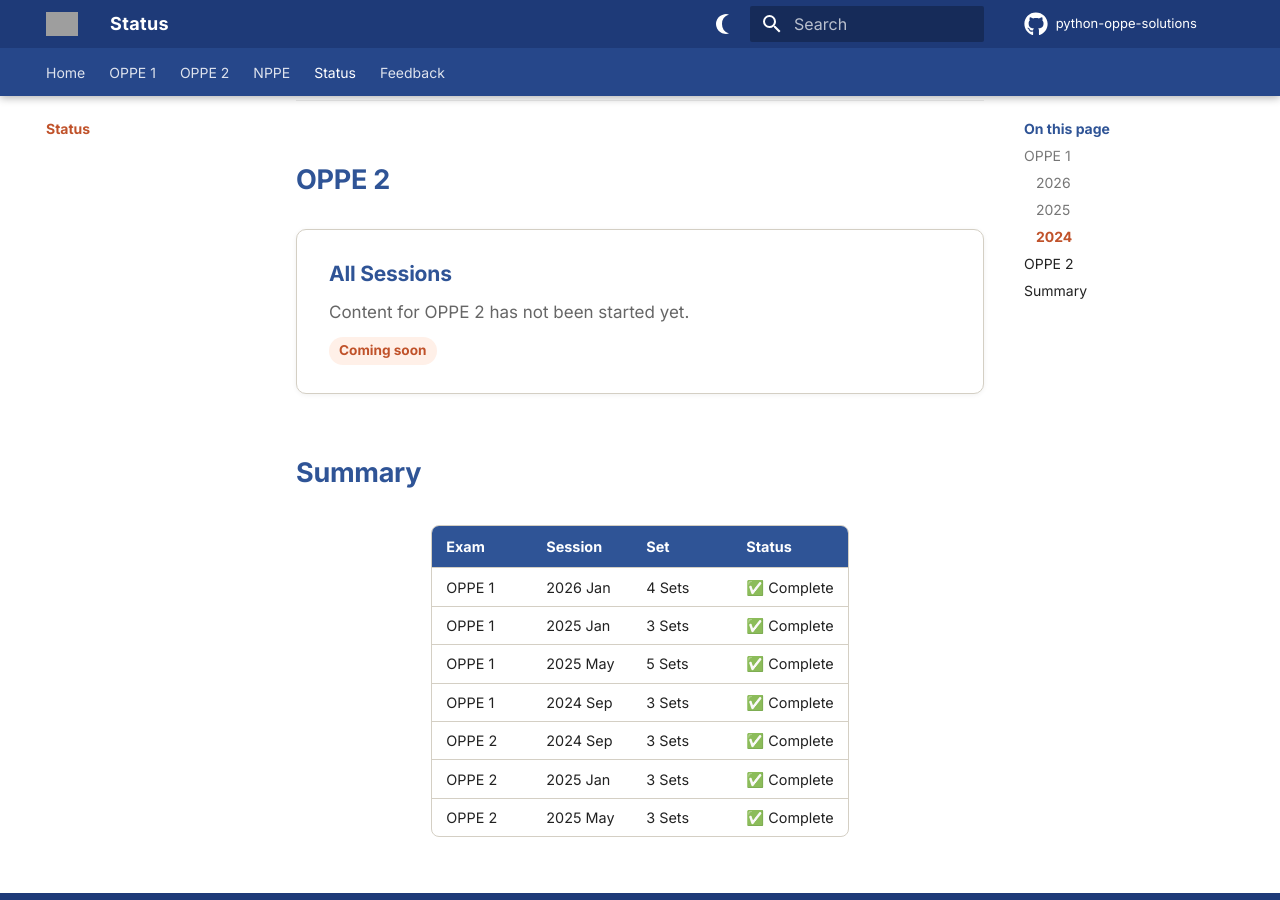
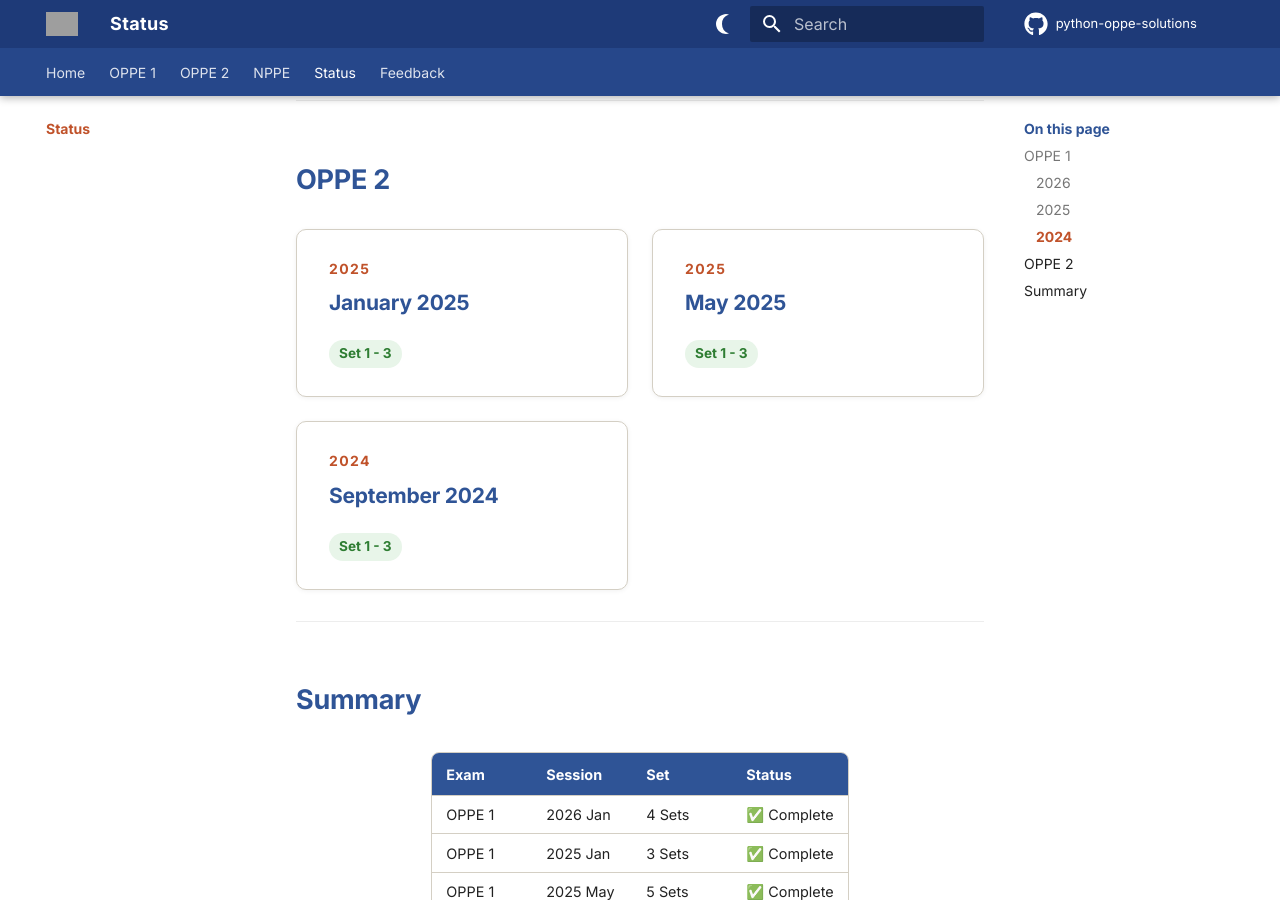
Before and after one commit to Nirban-A/python-oppe-solutions, an MkDocs documentation site: the page built from docs/status.md, in a window 1280 px wide and 900 px high, scrolled down 1250 px. Built offline with MkDocs 1.6.1 and Material for MkDocs 9.7.7, drawn with Linux system fonts in a browser that asks for light colours; comment, search, counter and statistics services are not loaded; grey boxes are pictures that could not be loaded.

Commit message:
updated status page

```diff
--- a/docs/status.md
+++ b/docs/status.md
@@ -61,16 +61,27 @@ Current completion status of all exam sets across OPPE 1 and OPPE 2.
 
 <div class="pb-set-grid">
 
-<a class="pb-set-card" href="../oppe2/">
-<h3>All Sessions</h3>
-<p>Content for OPPE 2 has not been started yet.</p>
-<span class="pb-badge pb-badge-soon">Coming soon</span>
+<a class="pb-set-card" href="../oppe2/2025/jan/">
+<div class="pb-set-card-label">2025</div>
+<h3>January 2025 </h3>
+<span class="pb-badge pb-badge-done"> Set 1 - 3 </span>
+</a>
+
+<a class="pb-set-card" href="../oppe2/2025/may/">
+<div class="pb-set-card-label">2025</div>
+<h3>May 2025 </h3>
+<span class="pb-badge pb-badge-done"> Set 1 - 3 </span>
+</a>
+
+<a class="pb-set-card" href="../oppe2/2024/sep/">
+<div class="pb-set-card-label">2024</div>
+<h3>September 2024</h3>
+<span class="pb-badge pb-badge-done"> Set 1 - 3 </span>
 </a>
 
 </div>
 
-
-
+---
 
 ## Summary
 
@@ -82,7 +93,7 @@ Current completion status of all exam sets across OPPE 1 and OPPE 2.
 | OPPE 1 | 2025 Jan | 3 Sets | ✅ Complete |
 | OPPE 1 | 2025 May | 5 Sets | ✅ Complete |
 | OPPE 1 | 2024 Sep | 3 Sets | ✅ Complete |
-| OPPE 2 | 2024 Sep | 3 Sets | ✅ Complete  |
+| OPPE 2 | 2024 Sep | 3 Sets | ✅ Complete |
 | OPPE 2 | 2025 Jan | 3 Sets | ✅ Complete |
 | OPPE 2 | 2025 May | 3 Sets | ✅ Complete |
 
```
Also changed, not shown: README.md (+7 -5 lines).
